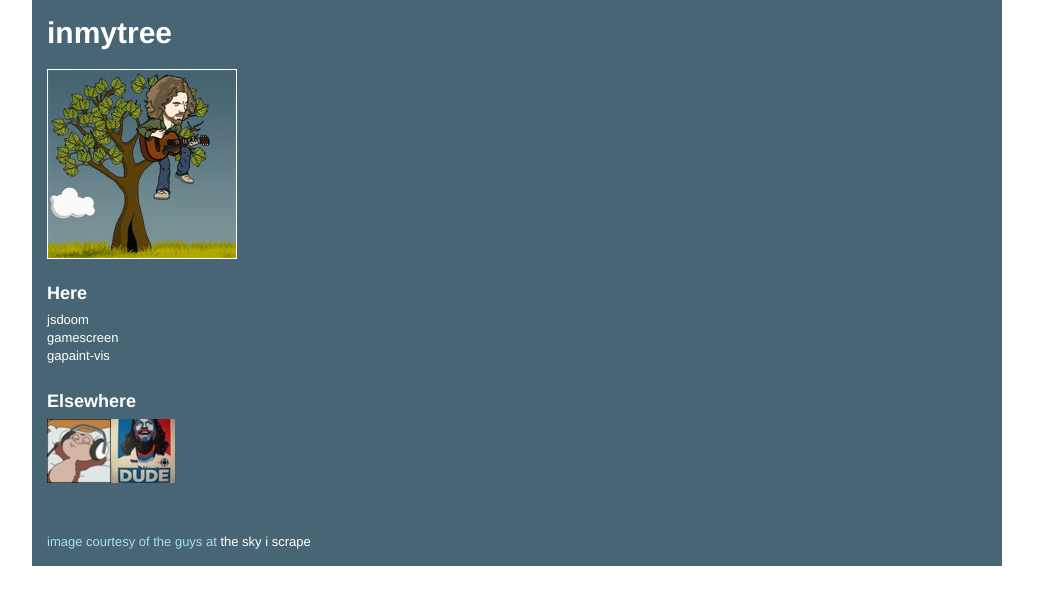
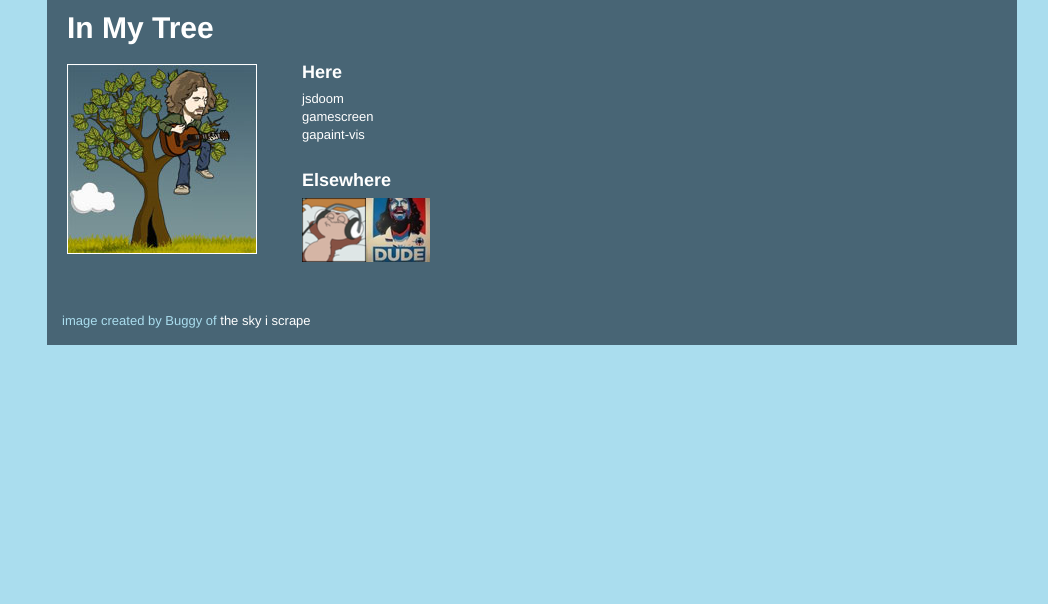
Before and after one commit to nicokruger/inmytree, a plain HTML site: page index.html in a window 1280 px wide. Shown: the whole page, without its empty margins (123-1171 px from the left). Drawn offline with Linux system fonts and the light colour scheme.

Commit message:
Little bit of reformatting.

```diff
--- a/index.html
+++ b/index.html
@@ -5,6 +5,7 @@
 
 	<style>
 		.header-logo {
+			background: #486575;
 			background: url("tsis_ed.png") no-repeat;
 			height: 188px;
 			width: 188px;
@@ -24,7 +25,7 @@
 			background: linear-gradient(#486575,#809488);*/
 		}
 
-		.container {
+		.container-fluid {
 			background-color: #486575;
 			color: white;
 			padding: 15px;
@@ -40,6 +41,7 @@
 
 		h1 {
 			color: white;
+			padding-top:10px;
 		}
 
 		h3 {
@@ -47,13 +49,16 @@
 		}
 	</style>
 </head>
-<body>
+<body style="background-color: #aaddee">
 	<div class="container">
-		<h1>inmytree</h1>
+		<div class="container-fluid">
+			<div class="sidebar">
+				<h1>In My Tree</h1>
 				<div class="header">
 					<span class="header-logo"></span>
 				</div>
-		<div>&nbsp;</div> <!-- why? if i put a border around the header-logo class the next div floats left? -->
+			</div>
+			<div class="content" style="padding-top:39px">
 				<h3>Here</h3>
 				<ul class="unstyled">
 					<li><a href="/jsdoom">jsdoom</a></li>
@@ -63,8 +68,10 @@
 				<h3>Elsewhere</h3>
 				<div style="float:left"><a href="http://github.com/nicokruger"><img src="monkey64.png"></img></a></div>
 				<div ><a href="http://last.fm/user/nicoza"><img src="dude64.png"></img></a></div>
+			</div>
 
-		<div style="margin-top:50px; color: #aaddee">image courtesy of the guys at <a href="http://www.theskyiscrape.com">the sky i scrape</a></div>
+			<div style="margin-top:50px; color: #aaddee">image created by Buggy of <a href="http://www.theskyiscrape.com">the sky i scrape</a></div>
+		</div>
 	</div>
 
 </body>
```
Lines whose indentation alone changed are shown as unchanged.
